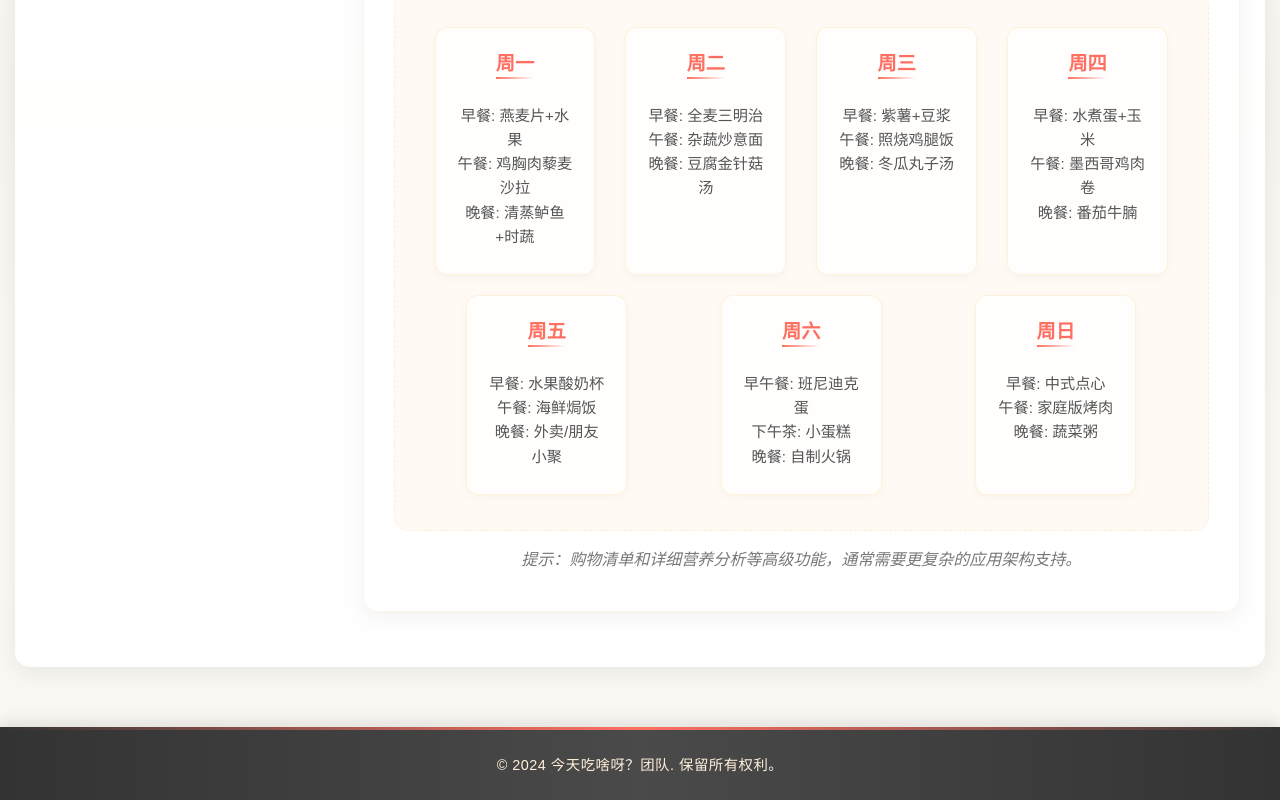
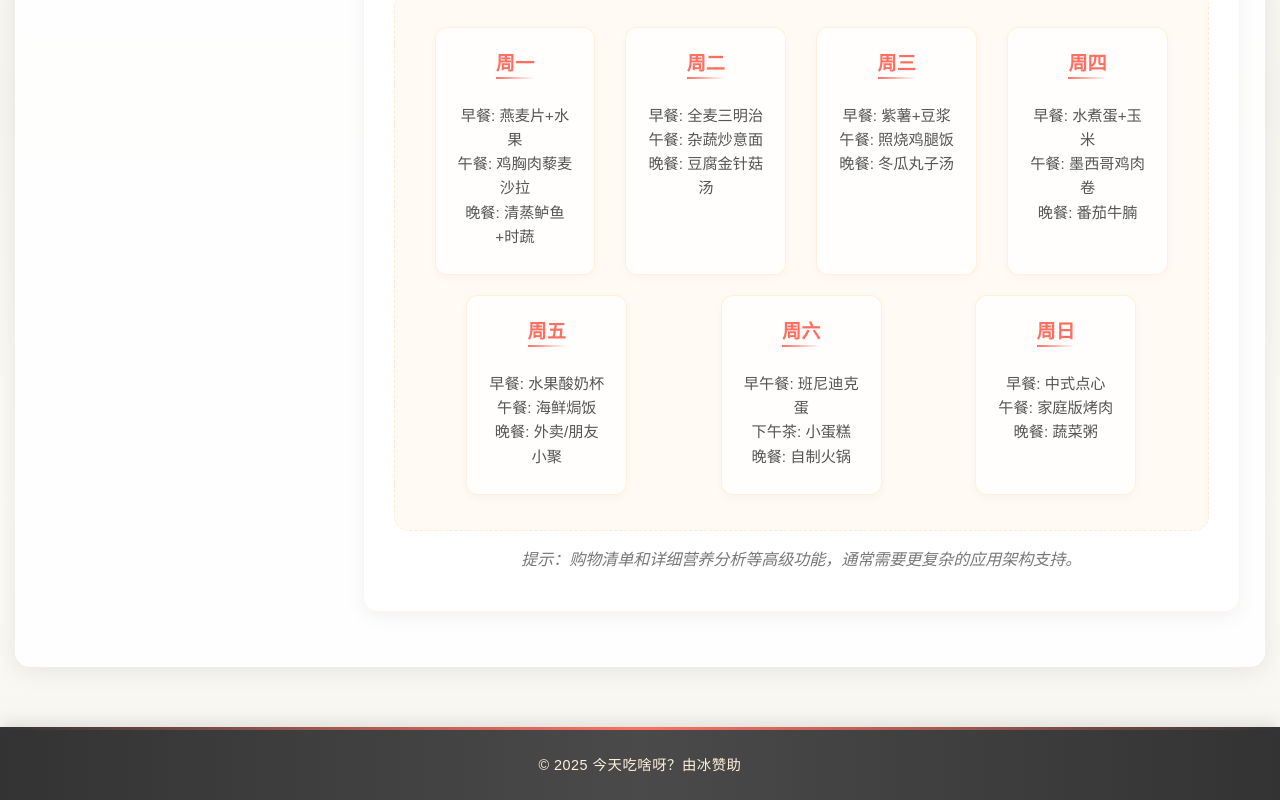
Before and after one commit to yueya1214/eat, a plain HTML site: page index.html in a window 1280 px wide. Shown: the part 1899-2699 px from the top of the page. Drawn offline with Linux system fonts and the light colour scheme.

Commit message:
Add files via upload

```diff
--- a/index.html
+++ b/index.html
@@ -106,7 +106,7 @@
     </div>
 
     <footer>
-        <p>&copy; 2024 今天吃啥呀？团队. 保留所有权利。</p>
+        <p>&copy; 2025 今天吃啥呀？由冰赞助</p>
     </footer>
 
     <script src="script.js" defer></script>
```
